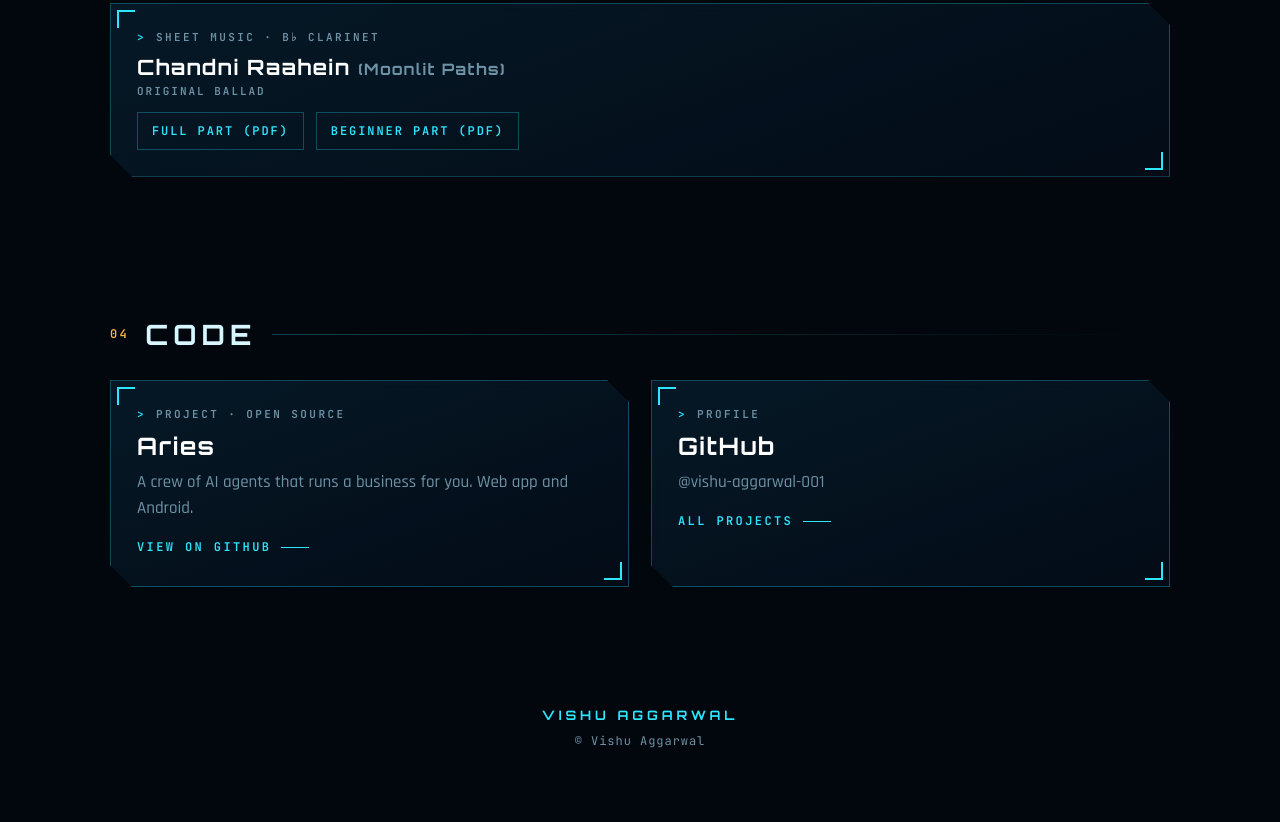
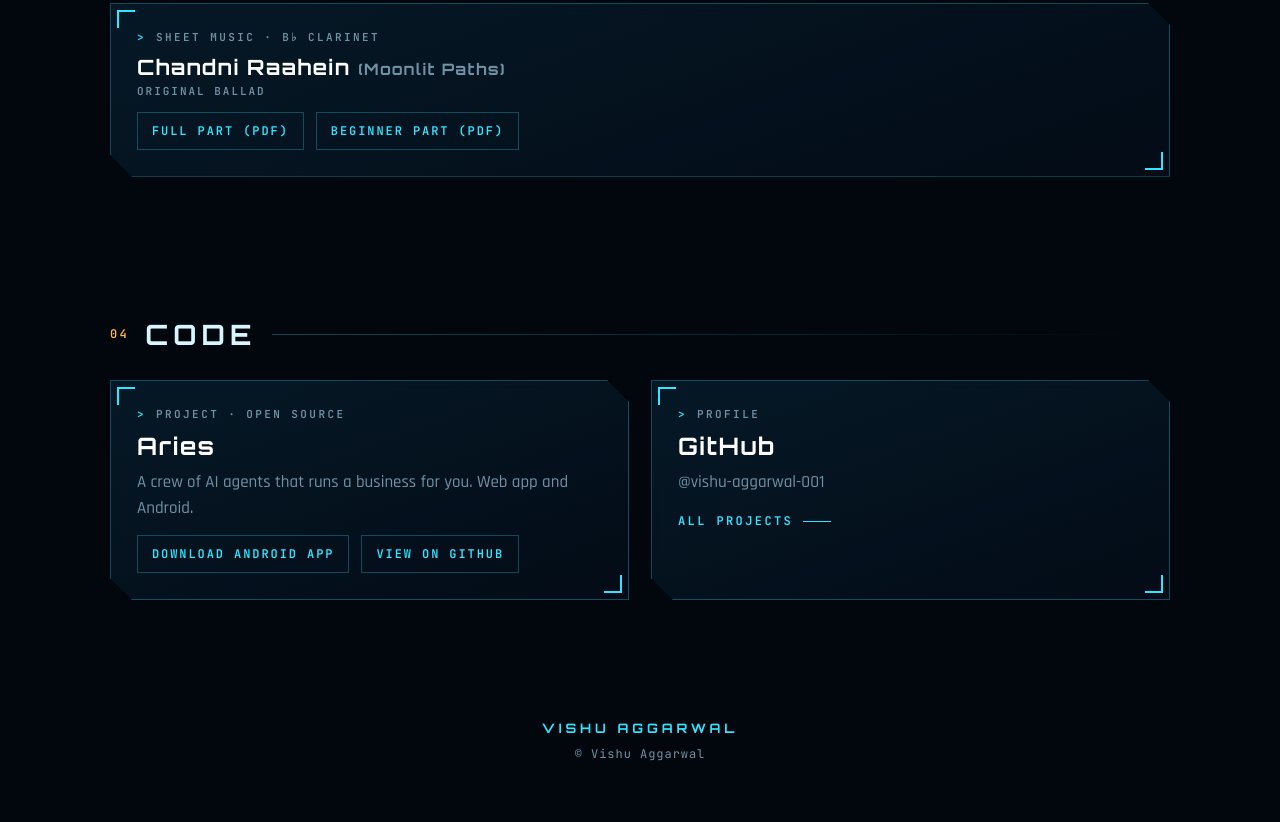
Before and after one commit to vishu-aggarwal-001/vishu-aggarwal-001.github.io, a plain HTML site: page index.html in a window 1280 px wide. Shown: the part 2647-3469 px from the top of the page. Drawn offline with Linux system fonts and the light colour scheme.

Commit message:
Add Aries Android download

```diff
--- a/index.html
+++ b/index.html
@@ -291,12 +291,15 @@ footer .sig{font:700 13px var(--hud);letter-spacing:.3em;color:var(--cy);margin-
   <section id="code" class="reveal">
     <div class="sh"><span class="num">04</span><h2>Code</h2><span class="rule"></span></div>
     <div class="grid2">
-      <a class="panel proj" href="https://github.com/vishu-aggarwal-001/Aries">
+      <div class="panel proj hov">
         <div class="label"><b>&gt;</b> Project · open source</div>
         <h3>Aries</h3>
         <p>A crew of AI agents that runs a business for you. Web app and Android.</p>
-        <span class="go">View on GitHub</span>
-      </a>
+        <div class="sheets">
+          <a class="btn" href="https://github.com/vishu-aggarwal-001/Aries/releases/latest">Download Android app</a>
+          <a class="btn" href="https://github.com/vishu-aggarwal-001/Aries">View on GitHub</a>
+        </div>
+      </div>
       <a class="panel proj" href="https://github.com/vishu-aggarwal-001">
         <div class="label"><b>&gt;</b> Profile</div>
         <h3>GitHub</h3>
```
